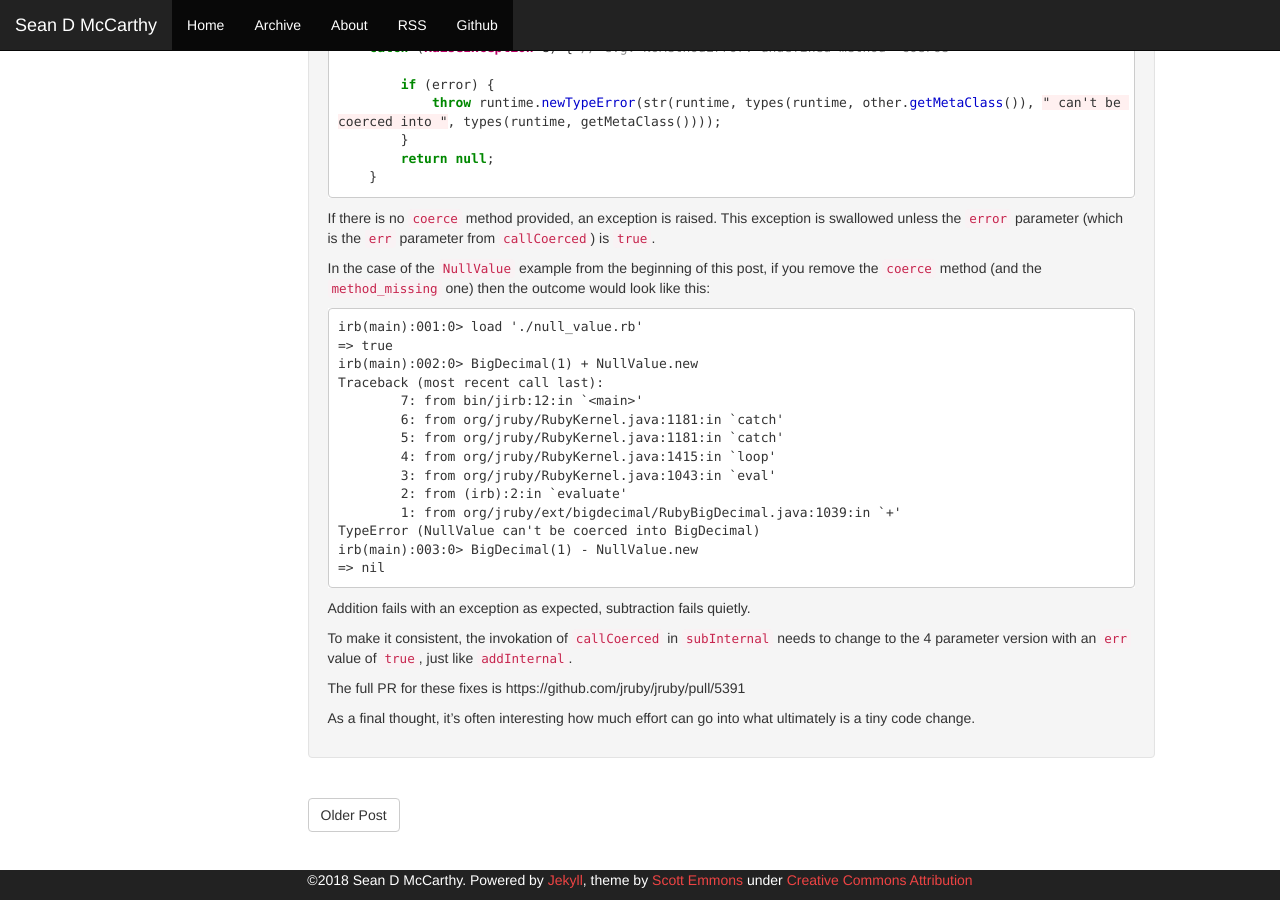
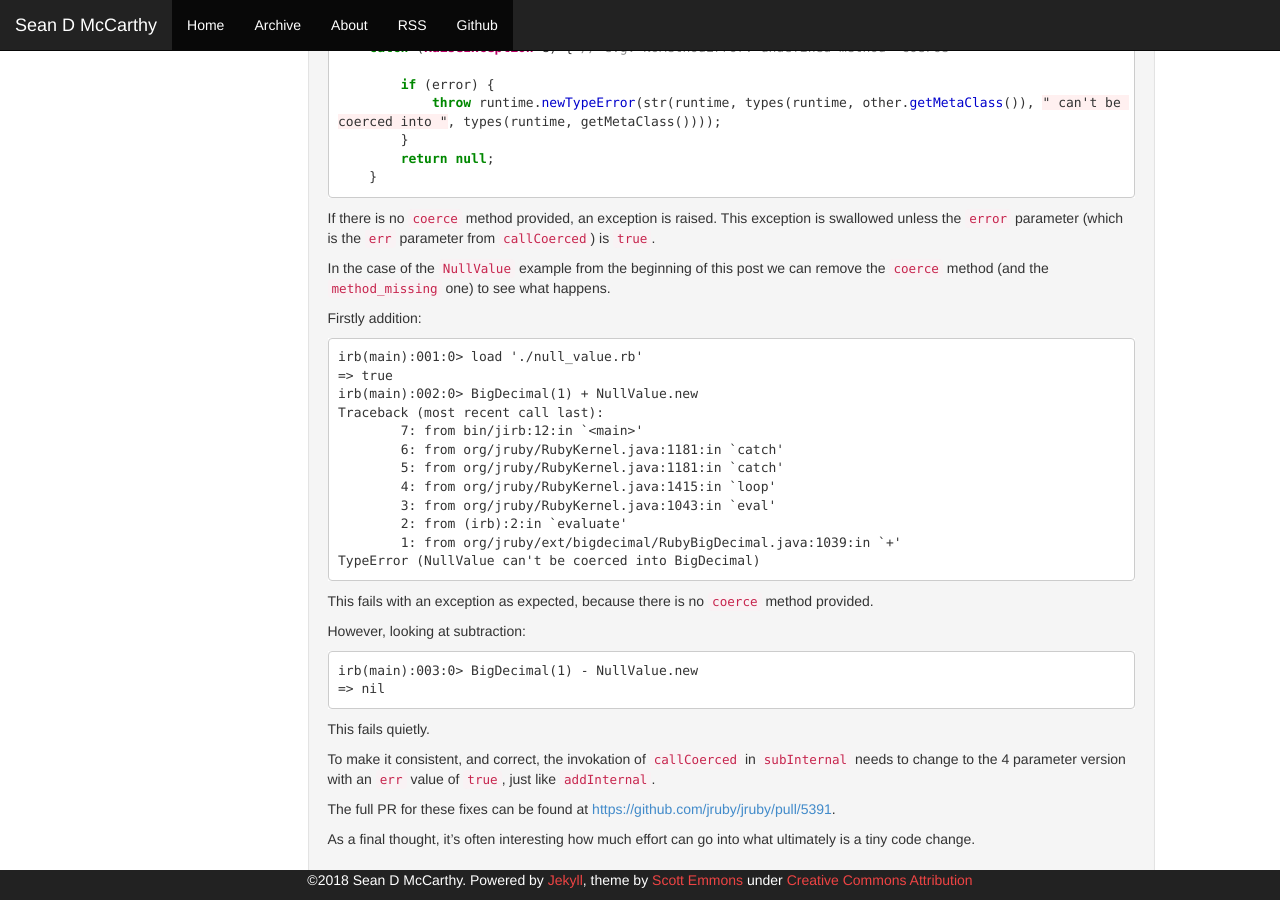
Before and after one commit to seandmccarthy/seandmccarthy.github.com, a Jekyll site: the page built from _posts/2018-10-31-finding-and-fixing-a-bug-in-jruby.md, in a window 1280 px wide and 900 px high, scrolled down 3548 px. Built offline with Jekyll 4.4.1, drawn with Linux system fonts in a browser that asks for light colours; some of the changed text lies outside the part shown.

Commit message:
Clarifying some wording and linking to the PR

````diff
--- a/_posts/2018-10-31-finding-and-fixing-a-bug-in-jruby.md
+++ b/_posts/2018-10-31-finding-and-fixing-a-bug-in-jruby.md
@@ -119,7 +119,7 @@ private static RubyBigDecimal cannotBeCoerced(ThreadContext context, IRubyObject
 
 This method contains the text of the error message received from the failed subtraction that started this investigation. So if `must` is `true`, then the error is raised. Recall that the `op_plus` has the `must` value as `false`.
 
-Falling all the way back up the call stack, we see that if `must` is instead `false`, then `getVpValue` and subsequently `getVpValueWithPrec` will return `null`. Thus the `val` passed to `subInternal` will be `null`.
+Returning all the way back up the call stack to `op_minus`, we see that if `must` is changed to `false`, then `getVpValue` and subsequently `getVpValueWithPrec` will return `null`. Thus the `val` passed to `subInternal` will be `null`.
 
 ```java
 private IRubyObject subInternal(ThreadContext context, RubyBigDecimal val, IRubyObject b, int prec) {
@@ -128,9 +128,9 @@ private IRubyObject subInternal(ThreadContext context, RubyBigDecimal val, IRuby
 }
 ```
 
-With `val` being null, the `callCoerced` method would actually be called in the first line of `subInternal`, instead of an exception being raised.
+With `val` being `null`, the `callCoerced` method would actually be called in the first line of `subInternal`, instead of an exception being raised.
 
-The fix is to change that `must` value:
+The fix is to change that `must` value, as seen in this diff:
 
 ```bash
 diff --git a/core/src/main/java/org/jruby/ext/bigdecimal/RubyBigDecimal.java b/core/src/main/java/org/jruby/ext/bigdecimal/RubyBigDecimal.java
@@ -202,7 +202,9 @@ That 4th parameter is `err` and that gets passed to [getCoerced](https://github.
 
 If there is no `coerce` method provided, an exception is raised. This exception is swallowed unless the `error` parameter (which is the `err` parameter from `callCoerced`) is `true`.
 
-In the case of the `NullValue` example from the beginning of this post, if you remove the `coerce` method (and the `method_missing` one) then the outcome would look like this:
+In the case of the `NullValue` example from the beginning of this post we can remove the `coerce` method (and the `method_missing` one) to see what happens.
+
+Firstly addition:
 
 ```
 irb(main):001:0> load './null_value.rb'
@@ -217,14 +219,21 @@ Traceback (most recent call last):
         2: from (irb):2:in `evaluate'
         1: from org/jruby/ext/bigdecimal/RubyBigDecimal.java:1039:in `+'
 TypeError (NullValue can't be coerced into BigDecimal)
+```
+
+This fails with an exception as expected, because there is no `coerce` method provided.
+
+However, looking at subtraction:
+
+```
 irb(main):003:0> BigDecimal(1) - NullValue.new
 => nil
 ```
 
-Addition fails with an exception as expected, subtraction fails quietly.
+This fails quietly.
 
-To make it consistent, the invokation of `callCoerced` in `subInternal` needs to change to the 4 parameter version with an `err` value of `true`, just like `addInternal`.
+To make it consistent, and correct, the invokation of `callCoerced` in `subInternal` needs to change to the 4 parameter version with an `err` value of `true`, just like `addInternal`.
 
-The full PR for these fixes is https://github.com/jruby/jruby/pull/5391
+The full PR for these fixes can be found at [https://github.com/jruby/jruby/pull/5391](https://github.com/jruby/jruby/pull/5391).
 
 As a final thought, it's often interesting how much effort can go into what ultimately is a tiny code change.
````
